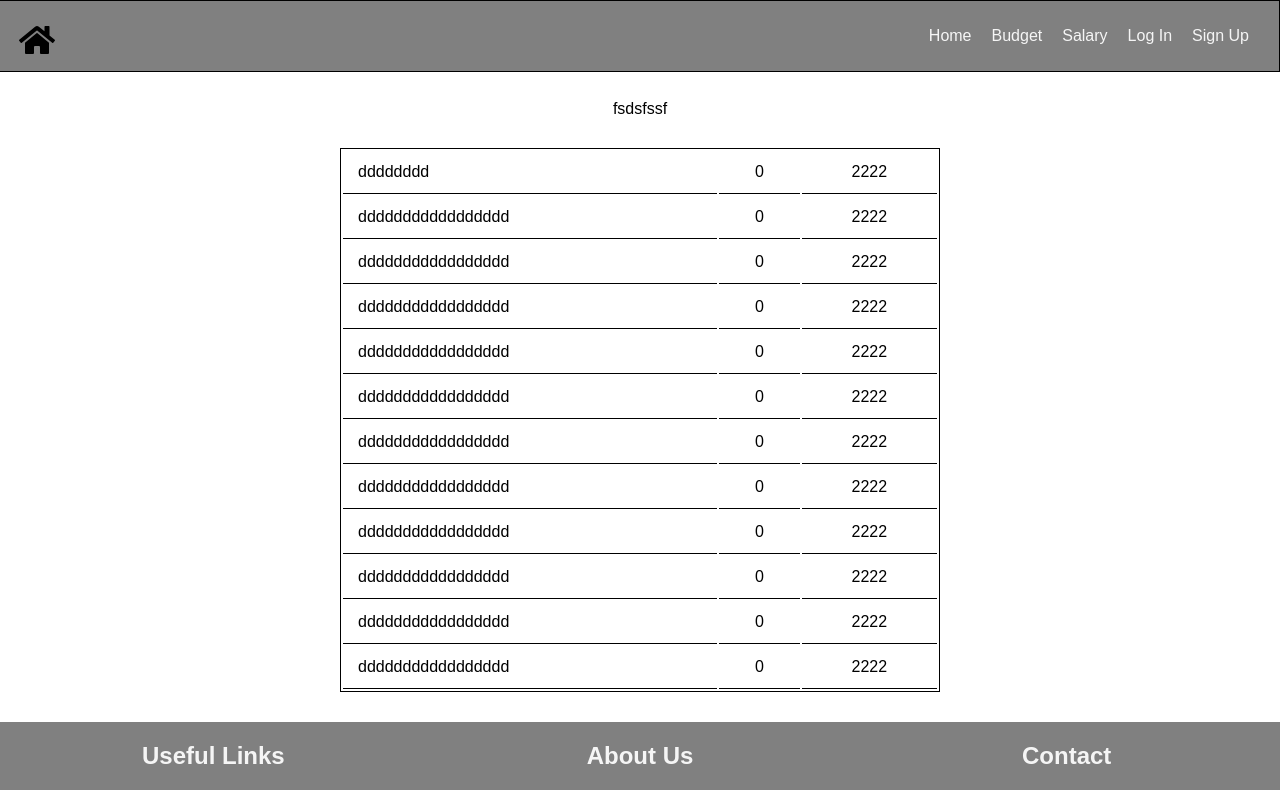
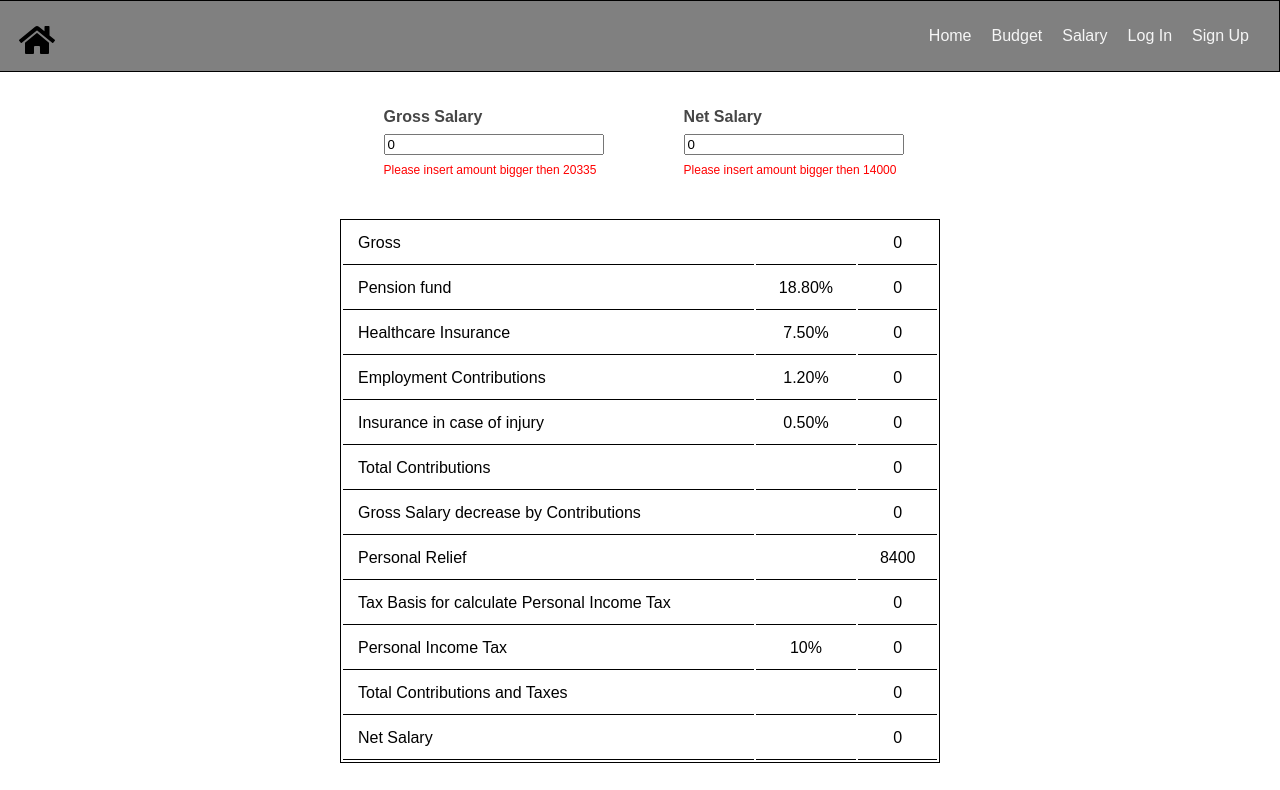
Before and after one commit to dario888/finace-app, a React (Create React App) app in the folder client/: page /salary in a window 1280 px wide. Shown: the top 790 px of the page. Built offline with nearby package versions, Linux system fonts and the light colour scheme.

Commit message:
Salary 1

```diff
--- a/client/src/App.css
+++ b/client/src/App.css
@@ -313,8 +313,22 @@ label {
 }
 
 .inputSlalary{
+  width: 600px;
   margin-bottom: 30px;
+  display: flex;
+  justify-content: space-around;
 }
+
+.inputSlalary input{
+  width: 100%;
+}
+
+.inputSlalary p {
+  color: red;
+  margin-top: 8px;
+  font-size: 12px;
+}
+
 .tblSalary{
   border: 1px solid;
   width: 600px;
--- a/client/src/components/budget-salary/Budget.tsx
+++ b/client/src/components/budget-salary/Budget.tsx
@@ -7,23 +7,23 @@ import {v4} from 'uuid';
 export type ExpenseOBJ = {
     id: string,
     expensesName: string,
-    amount: string
+    amount: number
 }
 
 
 const Budget = () => {
 
     const [expenses, setExpenses] = useState<ExpenseOBJ[]>(JSON.parse(localStorage.getItem('expenses') as string ) || [] )
-    const [budget, setBudget] = useState('')
+    const [budget, setBudget] = useState(0)
     const [displayBudget, setDisplayBudget] = useState(0)
     const [expensesName, setExpensesName] = useState('')
-    const [amount, setAmount] = useState('')
+    const [amount, setAmount] = useState(0)
     const [sum, setSum] = useState(0)
     const [edit, setEdit] = useState(false)
     const [id, setId] = useState('')
 
     useEffect(() => {
-        setSum(expenses.reduce((acc, cv) => acc + parseInt(cv.amount), 0))
+        setSum(expenses.reduce((acc, cv) => acc + cv.amount, 0))
         localStorage.setItem('expenses', JSON.stringify(expenses))
 
     }, [expenses])
@@ -32,17 +32,17 @@ const Budget = () => {
     // console.log(id )
 
 
-    const setBudgetHendler = (e: ChangeEvent<HTMLInputElement>) => setBudget(e.target.value)
+    const setBudgetHendler = (e: ChangeEvent<HTMLInputElement>) => setBudget(parseInt(e.target.value))
 
     const submitBudget = (e: FormEvent<HTMLFormElement>) => {
         e.preventDefault()
-        setDisplayBudget(parseInt(budget))
-        setBudget('')
+        setDisplayBudget(budget)
+        setBudget(0)
     }
 
     const setExpensesHendler = (e: ChangeEvent<HTMLInputElement>) => setExpensesName(e.target.value)
 
-    const setAmountHendler = (e: ChangeEvent<HTMLInputElement>) => setAmount(e.target.value)
+    const setAmountHendler = (e: ChangeEvent<HTMLInputElement>) => setAmount(parseInt(e.target.value))
 
     const submitExpenses = (e: FormEvent<HTMLFormElement>) => {
         e.preventDefault()
@@ -53,7 +53,7 @@ const Budget = () => {
 
             setEdit(false)
             setExpensesName('')
-            setAmount('')
+            setAmount(0)
 
             return setExpenses(editExpense)
 
@@ -62,7 +62,7 @@ const Budget = () => {
         setExpenses([...expenses, {id: v4(), expensesName, amount}])
 
         setExpensesName('')
-        setAmount('')
+        setAmount(0)
     }
 
     const deleteHendler = (Id: string) => {
@@ -83,7 +83,7 @@ const Budget = () => {
     const editCancle = () => {
         setEdit(false);
         setExpensesName('')
-        setAmount('')
+        setAmount(0)
 
     }
 
@@ -101,7 +101,7 @@ const Budget = () => {
                 <form className="budgetForm" onSubmit={submitBudget}>
                     <h3>Budget</h3>
                     <div className="formGroup">
-                        <input type="number" value={budget} onChange={setBudgetHendler}
+                        <input type="number" value={budget.toString()} onChange={setBudgetHendler}
                         className="inputForms" id="bgtInp" required/>
                     </div>
                     <button type="submit" className="btnForm" id="budgetSubmit">
@@ -116,7 +116,7 @@ const Budget = () => {
                     </div>
                     <h3>Amount</h3>
                     <div className="formGroup">
-                        <input type="number" value={amount} onChange={setAmountHendler}
+                        <input type="number" value={amount.toString()} onChange={setAmountHendler}
                         className="inputForms" id="amtInp" required/>
                     </div>
                     <button type="button" onClick={editCancle} className="btnForm " id="expenseSubmit">
--- a/client/src/components/budget-salary/Salary.tsx
+++ b/client/src/components/budget-salary/Salary.tsx
@@ -1,72 +1,124 @@
-import React from 'react'
+import React, {useState, useEffect, ChangeEvent} from 'react'
+
+
+
+
 
 const Salary = () => {
+
+    let [grossSalary, setGrossSalary] = useState(0)
+    const [netSalary, setNetSalary] = useState(0)
+
+    const grossMin = 20335;
+    const netMin = 14000;
+
+    const pensionFund = 0.188;
+    const healthcareIns = 0.075;
+    const employmentContributions = 0.012;
+    const injuryInsurance = 0.005;
+    const totalContributions = Math.round(grossSalary * (pensionFund + healthcareIns + employmentContributions + injuryInsurance));
+    const grossDecreaseByContributions = grossSalary - totalContributions;
+    const personalRelief = 8400;
+    const taxBasisPersonalIncomeTax = grossDecreaseByContributions - (grossSalary > grossMin ? personalRelief : 0);
+    const personalIncomeTax = parseInt((taxBasisPersonalIncomeTax * 0.1).toFixed());
+    const totalContributionsAndTaxes = totalContributions + personalIncomeTax;
+
+
+
+    useEffect(()=>{
+        setNetSalary(grossSalary - totalContributionsAndTaxes)
+        // eslint-disable-next-line
+    },[totalContributionsAndTaxes, grossSalary])
+
+    const changeGrossHendler = (e: ChangeEvent<HTMLInputElement>) =>  !e.target.value
+    ? setGrossSalary(0) : setGrossSalary(parseInt( e.target.value))
+
+
+    const changeNetHendler = (e: ChangeEvent<HTMLInputElement>) =>
+    setNetSalary(parseInt(e.target.value) )
+
+
+
+    //console.log(grossSalary)
     return (
         <div className="containerSalary">
             <div className="inputSlalary">
-                fsdsfssf
+                <div>
+                    <label>Gross Salary</label>
+                    <input type="number" value={grossSalary.toString()} onChange={changeGrossHendler}/>
+                    {
+                        grossSalary < grossMin && <p>Please insert amount bigger then 20335</p>
+                    }
+                </div>
+                <div>
+                    <label>Net Salary</label>
+                    <input type="number" value={netSalary.toString()} onChange={changeNetHendler}/>
+                    {
+                        netSalary < netMin && <p>Please insert amount bigger then 14000</p>
+                    }
+                </div>
             </div>
             <table className="tblSalary">
                 <tbody>
                 <tr>
-                    <td align="left">dddddddd</td>
-                    <td>0</td>
-                    <td>2222</td>
+                    <td align="left">Gross</td>
+                    <td></td>
+                    <td>{grossSalary}</td>
                 </tr>
                 <tr>
-                    <td align="left">ddddddddddddddddd</td>
-                    <td>0</td>
-                    <td>2222</td>
+                    <td align="left">Pension fund</td>
+                    <td>18.80%</td>
+                    <td>{Math.round(grossSalary * pensionFund)}</td>
                 </tr>
                 <tr>
-                    <td align="left">ddddddddddddddddd</td>
-                    <td>0</td>
-                    <td>2222</td>
+                    <td align="left">Healthcare Insurance</td>
+                    <td>7.50%</td>
+                    <td>{Math.round(grossSalary * healthcareIns)}</td>
                 </tr>
                 <tr>
-                    <td align="left">ddddddddddddddddd</td>
-                    <td>0</td>
-                    <td>2222</td>
+                    <td align="left">Employment Contributions</td>
+                    <td>1.20%</td>
+                    <td>{Math.round(grossSalary * employmentContributions)}</td>
                 </tr>
                 <tr>
-                    <td align="left">ddddddddddddddddd</td>
-                    <td>0</td>
-                    <td>2222</td>
+                    <td align="left">Insurance in case of injury</td>
+                    <td>0.50%</td>
+                    <td>{Math.round(grossSalary * injuryInsurance)}</td>
                 </tr>
                 <tr>
-                    <td align="left">ddddddddddddddddd</td>
-                    <td>0</td>
-                    <td>2222</td>
+                    <td align="left">Total Contributions</td>
+                    <td></td>
+                    <td>{totalContributions}</td>
                 </tr>
                 <tr>
-                    <td align="left">ddddddddddddddddd</td>
-                    <td>0</td>
-                    <td>2222</td>
+                    <td align="left">Gross Salary decrease by Contributions</td>
+                    <td></td>
+                    <td>{grossDecreaseByContributions}</td>
                 </tr>
                 <tr>
-                    <td align="left">ddddddddddddddddd</td>
-                    <td>0</td>
-                    <td>2222</td>
+                    <td align="left">Personal Relief</td>
+                    <td></td>
+                    <td>8400</td>
                 </tr>
                 <tr>
-                    <td align="left">ddddddddddddddddd</td>
-                    <td>0</td>
-                    <td>2222</td>
+                    <td align="left">Tax Basis for calculate Personal Income Tax</td>
+                    <td></td>
+                    <td>{taxBasisPersonalIncomeTax}</td>
                 </tr>
                 <tr>
-                    <td align="left">ddddddddddddddddd</td>
-                    <td>0</td>
-                    <td>2222</td>
+                    <td align="left">Personal Income Tax</td>
+                    <td>10%</td>
+                    <td>{personalIncomeTax}</td>
                 </tr>
                 <tr>
-                    <td align="left">ddddddddddddddddd</td>
-                    <td>0</td>
-                    <td>2222</td>
+                    <td align="left">Total Contributions and Taxes</td>
+                    <td></td>
+                    <td>{totalContributionsAndTaxes}</td>
                 </tr>
                 <tr>
-                    <td align="left">ddddddddddddddddd</td>
-                    <td>0</td>
-                    <td>2222</td>
+                    <td align="left">Net Salary</td>
+                    <td></td>
+                <td>{netSalary}</td>
                 </tr>
                 </tbody>
             </table>
```
